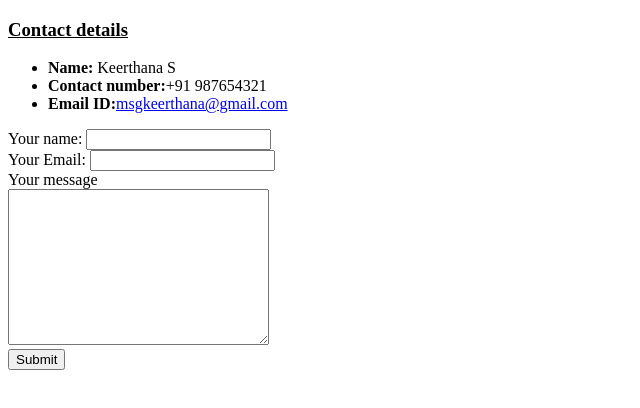
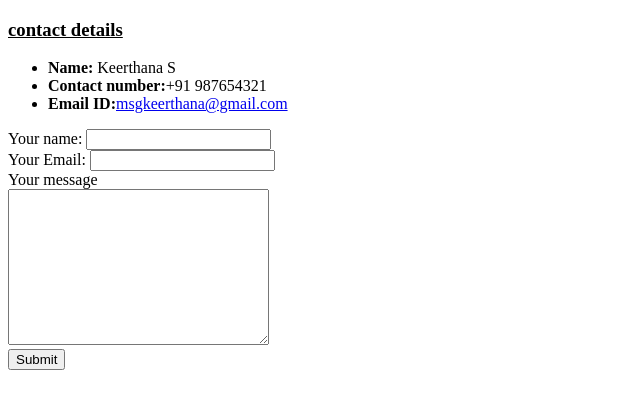
Before and after one commit to imkeerthana/CV, a plain HTML site: page contact.html in a window 1280 px wide. Shown: the full height of the page, 0-640 px from the left. Drawn offline with Linux system fonts and the light colour scheme.

Commit message:
Update contact.html

```diff
--- a/contact.html
+++ b/contact.html
@@ -3,11 +3,11 @@
 
 <head>
   <meta charset="utf-8">
-  <title>Contact details</title>
+  <title>contact details</title>
 </head>
 
 <body>
-  <h3><u>Contact details</u></h3>
+  <h3><u>contact details</u></h3>
   <ul>
     <li>
       <Strong>Name:</Strong> Keerthana S
```
